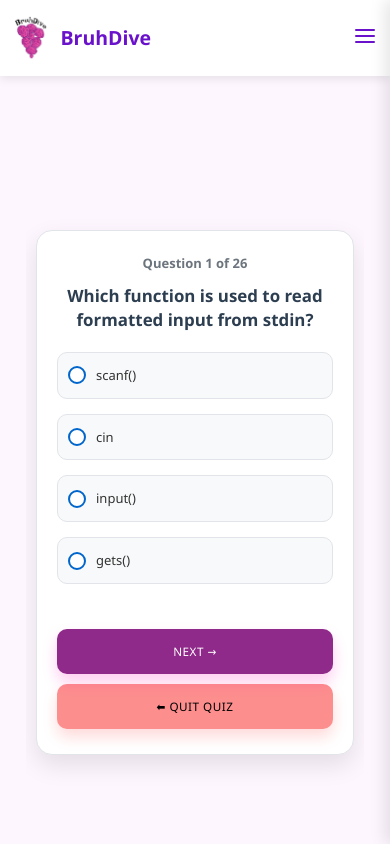
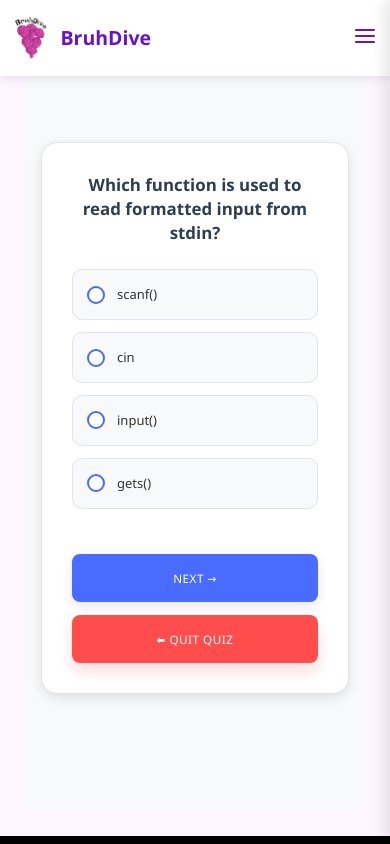
Before and after one commit to LoharPoonam/BruhDive-An-online-quiz-platform, a React (Vite) app in the folder frontend/: page /quiz/c in a window 390 px wide. Shown: the top 844 px of the page. Built offline with nearby package versions, Linux system fonts and the light colour scheme.

Commit message:
Updated Code

```diff
--- a/frontend/src/components/QuizLanguages/CareerGuide/QuizPage.css
+++ b/frontend/src/components/QuizLanguages/CareerGuide/QuizPage.css
@@ -476,7 +476,31 @@
 }
 
 /* Responsive Design */
+@media (max-width: 767px) {
+  /* Mobile-specific button reordering */
+  .cg-quiz-nav-buttons {
+    flex-direction: column-reverse; /* Reverses vertical order */
+    gap: 0.8rem;
+  }
+
+  .cg-btn-next {
+    order: 1; /* Next button comes first */
+    width: 100%;
+  }
+
+  .cg-btn-previous {
+    order: 2; /* Previous comes second */
+    width: 100%;
+  }
+
+  .cg-btn-quit {
+    order: 3; /* Quit comes last */
+    width: 100%;
+  }
+}
+
 @media (min-width: 768px) {
+  /* Tablet/Desktop styles */
   .cg-quiz-header h1 {
     font-size: 2.2rem;
   }
@@ -485,27 +509,21 @@
     font-size: 1.3rem;
   }
 
-  .cg-quiz-actions {
+  /* Keep original horizontal layout for larger screens */
+  .cg-quiz-nav-buttons {
     flex-direction: row;
-    justify-content: space-between;
-    align-items: center;
+    gap: 1rem;
   }
 
+  .cg-btn-next,
+  .cg-btn-previous,
   .cg-btn-quit {
+    order: initial; /* Reset order */
     width: auto;
-  }
-
-  .cg-quiz-nav-buttons {
-    gap: 1.5rem;
   }
 
   .cg-recommendations-grid {
     grid-template-columns: repeat(2, 1fr);
-  }
-
-  .cg-action-buttons {
-    flex-direction: row;
-    justify-content: center;
   }
 
   .cg-primary-btn,
--- a/frontend/src/components/QuizLanguages/StylesQuiz/Question.css
+++ b/frontend/src/components/QuizLanguages/StylesQuiz/Question.css
@@ -265,19 +265,317 @@
     margin-right: 10px;
   }
 
+  :root {
+    /* Color Palette */
+    --color-primary: #4a6bff;
+    --color-secondary: #6c757d;
+    --color-success: #10b981;
+    --color-danger: #ff4d4d;
+    --color-background: #f8f9fa;
+    --color-text-dark: #2c3e50;
+    --color-text-light: #ffffff;
+    --color-border: #e1e4e8;
+    --color-hover: #f0f3f6;
+
+    /* Shadows and Transitions */
+    --shadow-default: 0 4px 12px rgba(0, 0, 0, 0.1);
+    --shadow-hover: 0 6px 16px rgba(0, 0, 0, 0.15);
+    --transition-smooth: all 0.3s ease;
+  }
+
+  /* Main Wrapper */
+  .quiz-wrapper {
+    display: flex;
+    justify-content: center;
+    align-items: center;
+    min-height: calc(100vh - 60px);
+    padding: 20px 15px;
+    box-sizing: border-box;
+    font-family: "Inter", "Poppins", sans-serif;
+    background-color: var(--color-background);
+  }
+
+  /* Question Card */
+  .question-container {
+    background: var(--color-text-light);
+    border-radius: 16px;
+    box-shadow: var(--shadow-default);
+    padding: 30px;
+    width: 100%;
+    max-width: 700px;
+    border: 1px solid var(--color-border);
+    transition: var(--transition-smooth);
+  }
+
+  /* Question Text */
+  .question-text {
+    color: var(--color-text-dark);
+    font-size: 1.3rem;
+    margin-bottom: 25px;
+    text-align: center;
+    font-weight: 600;
+    line-height: 1.4;
+  }
+
+  .question-number {
+    display: none;
+    color: var(--color-secondary);
+    margin-bottom: 5px;
+  }
+
+  /* Options List */
+  .options-container {
+    display: flex;
+    flex-direction: column;
+    gap: 12px;
+    margin-bottom: 25px;
+  }
+
+  /* Each Option */
+  .option {
+    background: var(--color-background);
+    border: 1.5px solid var(--color-border);
+    border-radius: 10px;
+    padding: 14px;
+    display: flex;
+    align-items: center;
+    cursor: pointer;
+    transition: var(--transition-smooth);
+  }
+
+  .option:hover {
+    border-color: var(--color-primary);
+    background: var(--color-hover);
+    transform: translateX(3px);
+    box-shadow: 0 3px 10px rgba(74, 107, 255, 0.1);
+  }
+
+  .option input[type="radio"] {
+    appearance: none;
+    width: 18px;
+    height: 18px;
+    border: 2px solid var(--color-primary);
+    border-radius: 50%;
+    margin-right: 12px;
+    background-color: var(--color-text-light);
+    cursor: pointer;
+    transition: var(--transition-smooth);
+  }
+
+  .option input[type="radio"]:checked {
+    background-color: var(--color-primary);
+    border-color: var(--color-primary);
+    animation: radioCheck 0.3s ease;
+  }
+
+  .option input[type="radio"]:checked::after {
+    content: "";
+    position: absolute;
+    top: 50%;
+    left: 50%;
+    transform: translate(-50%, -50%) scale(0.5);
+    width: 8px;
+    height: 8px;
+    background: var(--color-text-light);
+    border-radius: 50%;
+  }
+
+  .option label {
+    color: var(--color-text-dark);
+    font-size: 0.95rem;
+    flex-grow: 1;
+    cursor: pointer;
+  }
+
+  /* Navigation Buttons */
   .navigation-buttons {
-    flex-direction: column-reverse;
-    gap: 10px;
+    display: flex;
+    flex-direction: column;
+    gap: 8px;
+    margin-top: 20px;
   }
 
   .nav-button {
+    padding: 12px 20px;
+    border: none;
+    border-radius: 8px;
+    font-size: 0.9rem;
+    font-weight: 500;
+    cursor: pointer;
+    transition: var(--transition-smooth);
+    text-align: center;
     width: 100%;
-    min-width: unset;
-    height: 45px;
   }
 
-  .submit-button {
+  /* Button Types */
+  .next-button {
+    background: var(--color-primary);
+    color: var(--color-text-light);
+    box-shadow: var(--shadow-default);
+    order: 1;
+  }
+
+  .backbtn-button {
+    background: var(--color-primary);
+    color: var(--color-text-light);
+    box-shadow: var(--shadow-default);
+    opacity: 0.9;
+    order: 2;
+  }
+
+  .submitOne-button {
+    background: var(--color-success);
+    color: var(--color-text-light);
+    order: 3;
+  }
+
+  .quit-button {
+    background: var(--color-danger);
+    color: var(--color-text-light);
+    margin-top: 5px;
+    order: 4;
+  }
+
+  /* Hover States */
+  .next-button:hover,
+  .backbtn-button:hover {
+    background: #3a5bef;
+    transform: translateY(-1px);
+    box-shadow: var(--shadow-hover);
+  }
+
+  .submitOne-button:hover {
+    background: #0da271;
+    transform: translateY(-1px);
+  }
+
+  .quit-button:hover {
+    background: #ff3333;
+    transform: translateY(-1px);
+  }
+
+  /* Modal Styling */
+  .quit-modal-overlay {
+    position: fixed;
+    top: 0;
+    left: 0;
     width: 100%;
+    height: 100%;
+    background: rgba(0, 0, 0, 0.5);
+    display: flex;
+    align-items: center;
+    justify-content: center;
+    z-index: 999;
+  }
+
+  .quit-modal {
+    background: white;
+    padding: 25px;
+    border-radius: 12px;
+    max-width: 350px;
+    width: 90%;
+    text-align: center;
+    box-shadow: var(--shadow-hover);
+  }
+
+  .modal-buttons {
+    margin-top: 20px;
+    display: flex;
+    justify-content: center;
+    gap: 15px;
+  }
+
+  .modal-button {
+    padding: 10px 20px;
+    border-radius: 8px;
+    font-weight: 500;
+    cursor: pointer;
+    transition: var(--transition-smooth);
+  }
+
+  .modal-button.confirm {
+    background-color: var(--color-danger);
+    color: white;
+  }
+
+  .modal-button.cancel {
+    background-color: var(--color-secondary);
+    color: white;
+  }
+
+  /* Desktop Layout */
+  @media (min-width: 769px) {
+    .quiz-wrapper {
+      padding: 30px 20px;
+      min-height: calc(100vh - 80px);
+    }
+
+    .question-container {
+      padding: 40px;
+    }
+
+    .question-text {
+      font-size: 1.4rem;
+      margin-bottom: 30px;
+    }
+
+    .options-container {
+      gap: 15px;
+      margin-bottom: 30px;
+    }
+
+    .option {
+      padding: 15px;
+    }
+
+    /* Update the navigation buttons order */
+    .navigation-buttons {
+      display: flex;
+      flex-direction: column;
+      gap: 8px;
+      margin-top: 20px;
+    }
+
+    /* Reorder the buttons as requested */
+    .next-button {
+      order: 3;
+    }
+
+    .backbtn-button {
+      order: 4;
+    }
+
+    .submitOne-button {
+      order: 1;
+      animation: sparkle 2s infinite;
+      border: 2px solid var(--color-primary);
+      background: white;
+      color: var(--color-primary);
+    }
+
+    .quit-button {
+      order: 5;
+    }
+
+    /* Update the submit button states */
+    .submitOne-button:active,
+    .submitOne-button:focus {
+      background: white;
+      color: var(--color-primary);
+    }
+  }
+
+  /* Radio Animation */
+  @keyframes radioCheck {
+    0% {
+      transform: scale(0);
+    }
+    50% {
+      transform: scale(1.1);
+    }
+    100% {
+      transform: scale(1);
+    }
   }
 }
 
```
